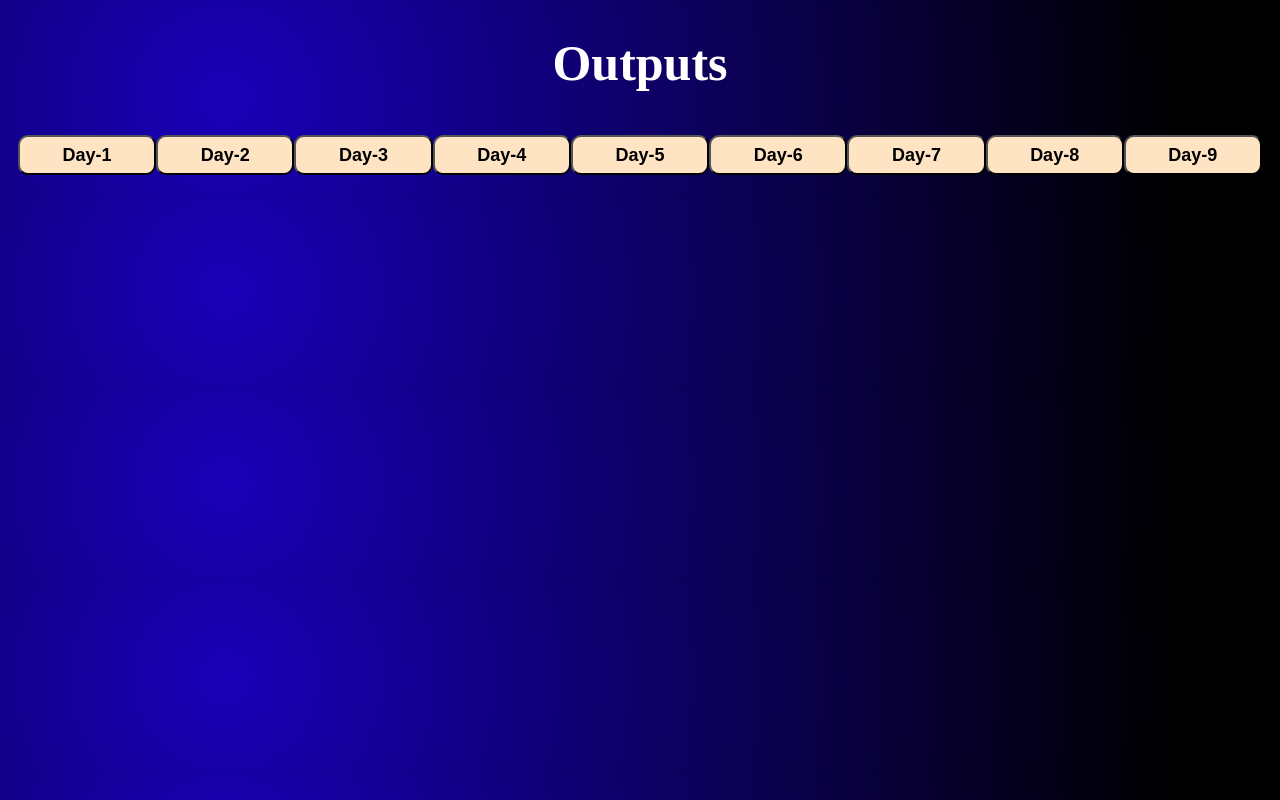
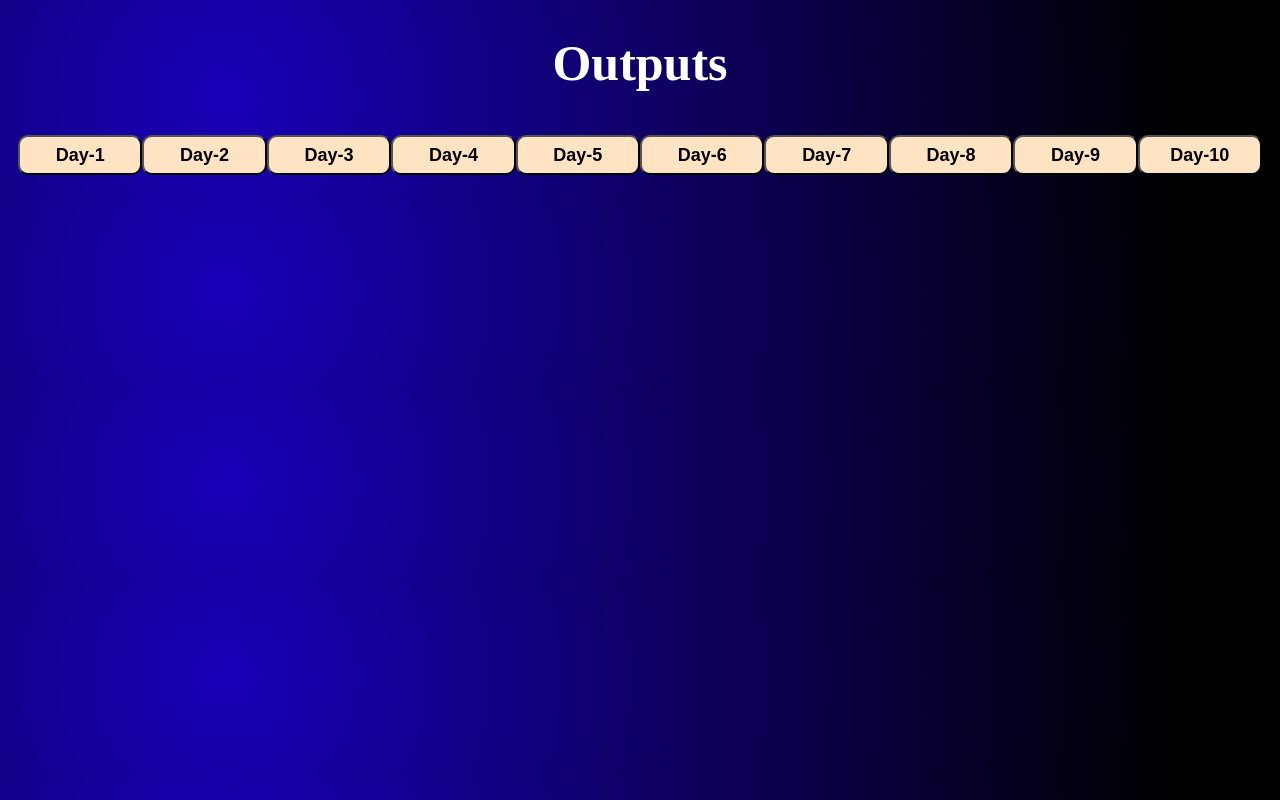
Before and after one commit to SoyuzDangol55/React, a React (Vite) app in the folder Show-Case/: page / in a window 1280 px wide. Built offline with nearby package versions, Linux system fonts and the light colour scheme.

Commit message:
Feat:Add Button Day-10

```diff
--- a/Show-Case/src/Buttons.jsx
+++ b/Show-Case/src/Buttons.jsx
@@ -14,6 +14,7 @@ return(
          <button onClick={()=>window.open("https://day-7-rose.vercel.app/" , "_blank")}className="btns">Day-7</button>
           <button onClick={()=>window.open("https://day-8-eosin.vercel.app/" , "_blank")}className="btns">Day-8</button>
           <button onClick={()=>window.open("https://react-pi-lilac.vercel.app/" , "_blank")}className="btns">Day-9</button>
+           <button onClick={()=>window.open("https://day-10-nu.vercel.app/" , "_blank")}className="btns">Day-10</button>
           </div>
     </>
 );
```
